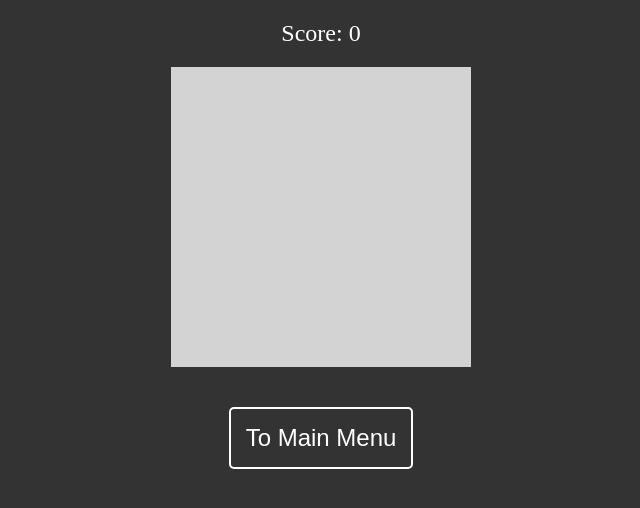
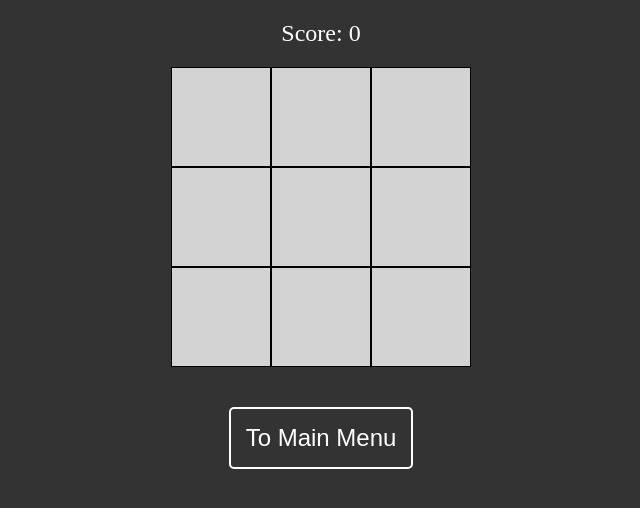
Before and after one commit to Abigor0013/game1, a website: page index.html in a window 1280 px wide. Both pictures are taken after a click on the button "Play". Shown: the whole page, without its empty margins (319-959 px from the left). Drawn offline with Linux system fonts and the light colour scheme.

Commit message:
aftershow method added, field items added

```diff
--- a/css/common.css
+++ b/css/common.css
@@ -1,4 +1,7 @@
-* body {
+* {
+  box-sizing: border-box;
+}
+body {
   margin: 0;
 }
 
--- a/css/gameDialog.css
+++ b/css/gameDialog.css
@@ -6,6 +6,17 @@
   height: 300px;
   margin: auto;
   background-color: lightgrey;
+}
+
+#gameDialog .field-item {
+  width: 100px;
+  height: 100px;
+  background-color: lightgrey;
+  float: left;
+  border: solid 1px black;
+  text-align: center;
+  vertical-align: middle;
+  font-size: 24px;
 }
 
 #gameDialog .score {
--- a/src/common.js
+++ b/src/common.js
@@ -19,5 +19,8 @@ class Dialog {
 
   show() {
     this.dialog.style.display = "block";
+    this._afterShow();
   }
+
+  _afterShow() {}
 }
--- a/src/gameDialog.js
+++ b/src/gameDialog.js
@@ -1,6 +1,8 @@
 class GameDialog extends Dialog {
   constructor(name) {
     super(name);
+
+    this.fieldItems = [];
 
     this.score = document.createElement("div");
     this.score.innerHTML = "Score: 0";
@@ -16,4 +18,17 @@ class GameDialog extends Dialog {
     this.toMainMenuButton.setAttribute("class", "to-main-menu-button");
     this.dialog.appendChild(this.toMainMenuButton);
   }
+
+  createField() {
+    for (let i = 0; i < 9; i++) {
+      this.fieldItems[i] = document.createElement("div");
+      this.fieldItems[i].setAttribute("class", "field-item");
+      this.fieldItems[i].setAttribute("id", "field-item-" + (i + 1));
+      this.field.appendChild(this.fieldItems[i]);
+    }
+  }
+
+  _afterShow() {
+    this.createField();
+  }
 }
```
